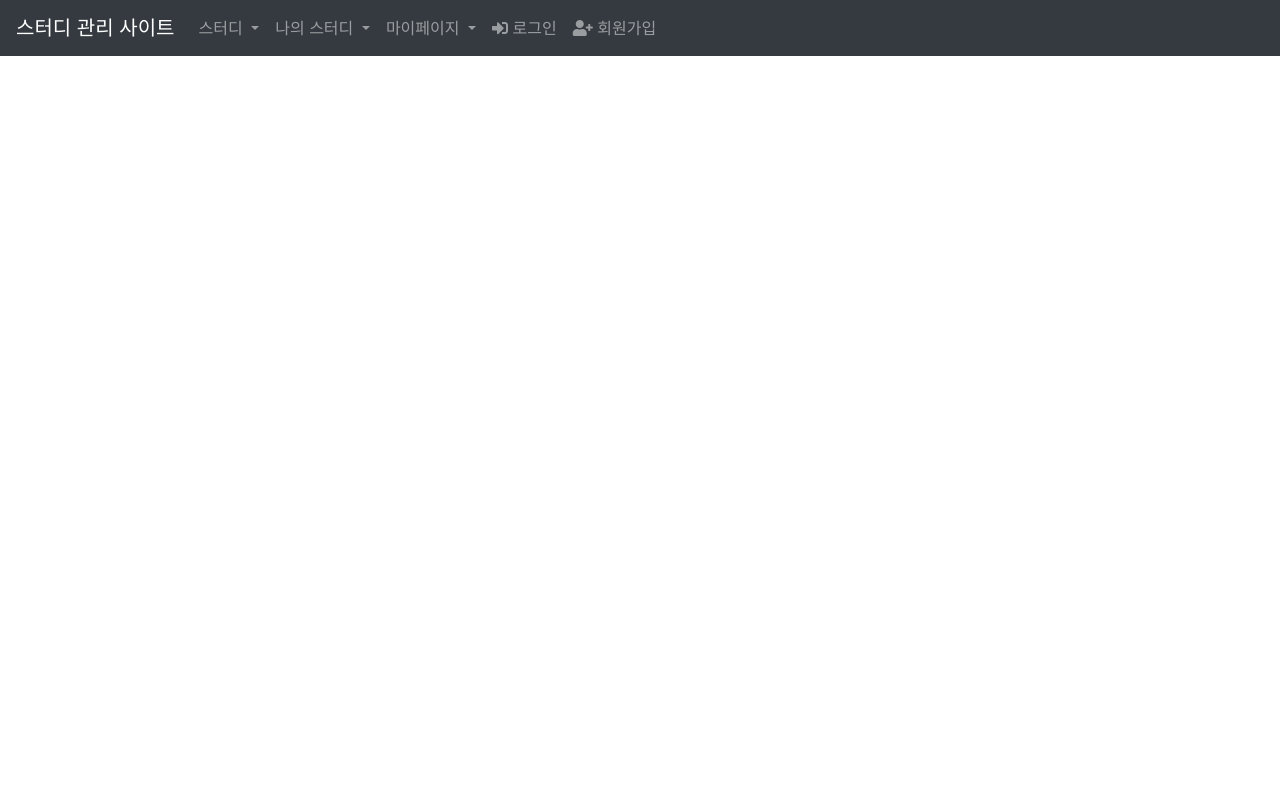
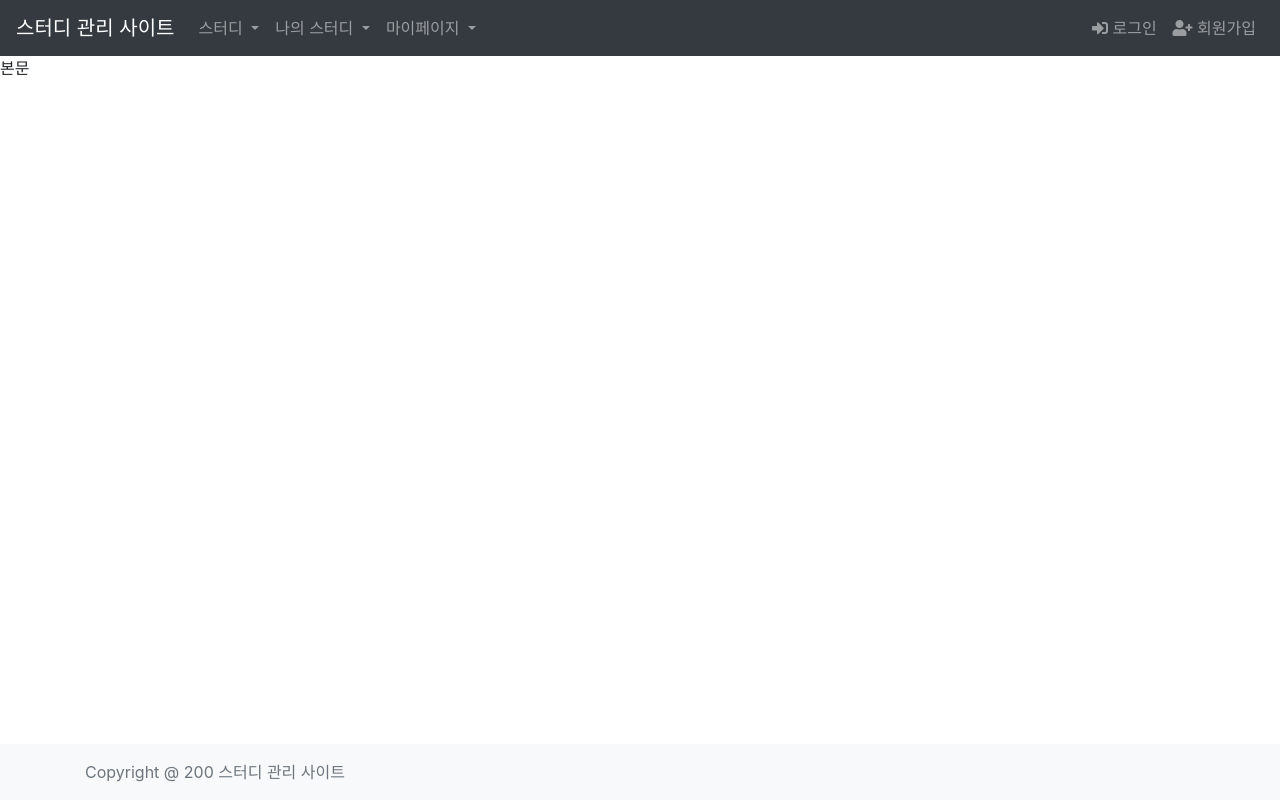
Before and after one commit to leetaehee/example, a PHP site: page /template/bootstrap.html.php in a window 1280 px wide. Run offline with PHP 8.4, Linux system fonts and the light colour scheme; some libraries are stand-ins or nearby versions.

Commit message:
스터디 사이트 퍼블리싱 수정 - 네비게이션 수정 - 풋터 수정

```diff
--- /dev/null
+++ b/public/css/common.css
@@ -0,0 +1,4 @@
+html, body {
+    height: 100%;
+    margin: 0;
+}
--- a/template/bootstrap.html.php
+++ b/template/bootstrap.html.php
@@ -9,15 +9,17 @@
         <!-- bootstrap css -->
         <link rel="stylesheet" href="./bootstrap/css/bootstrap.min.css">
 
+        <!-- common.css -->
+        <link rel="stylesheet" href="./css/common.css">
+
         <!-- font Awesome CDN -->
         <link rel="stylesheet"
               href="https://use.fontawesome.com/releases/v5.13.0/css/all.css"
               integrity="sha384-Bfad6CLCknfcloXFOyFnlgtENryhrpZCe29RTifKEixXQZ38WheV+i/6YWSzkz3V"
               crossorigin="anonymous">
     </head>
-    <body>
+    <body class="d-flex flex-column h-100">
         <nav class="navbar navbar-expand-lg bg-dark navbar-dark">
-            <a class="navbar-brand" href="#">스터디 관리 사이트</a>
             <button class="navbar-toggler"
                     type="button"
                     data-toggle="collapse"
@@ -27,6 +29,7 @@
                     aria-label="Toggle navigation">
                 <span class="navbar-toggler-icon"></span>
             </button>
+            <a class="navbar-brand" href="#">스터디 관리 사이트</a>
             <div class="collapse navbar-collapse" id="navbarNavDropdown">
                 <ul class="navbar-nav">
                     <li class="nav-item dropdown">
@@ -57,6 +60,9 @@
                             <a class="dropdown-item" href="#">내 정보 조회</a>
                         </div>
                     </li>
+                </ul>
+
+                <ul class="navbar-nav ml-auto">
                     <li class="nav-item">
                         <a class="nav-link" href="#">
                             <i class="fas fa-sign-in-alt"></i> 로그인
@@ -71,6 +77,16 @@
             </div>
         </nav>
 
+        <article>
+            본문
+        </article>
+
+        <footer class="footer mt-auto py-3 bg-light">
+            <div class="container">
+                <span class="text-muted">Copyright @ 200 스터디 관리 사이트</span>
+            </div>
+        </footer>
+
         <!-- Jquery Library-->
         <script src="./js/jquery-3.5.1.min.js"></script>
 
```
